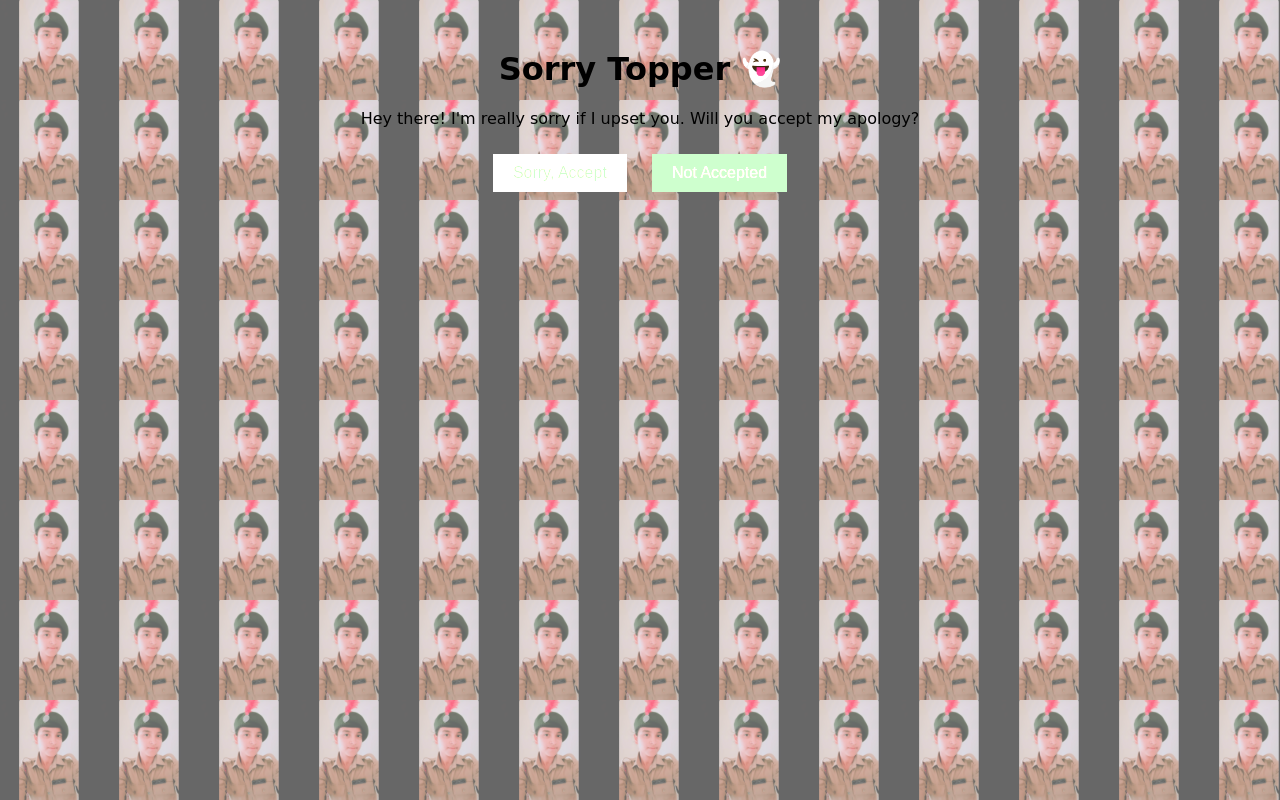
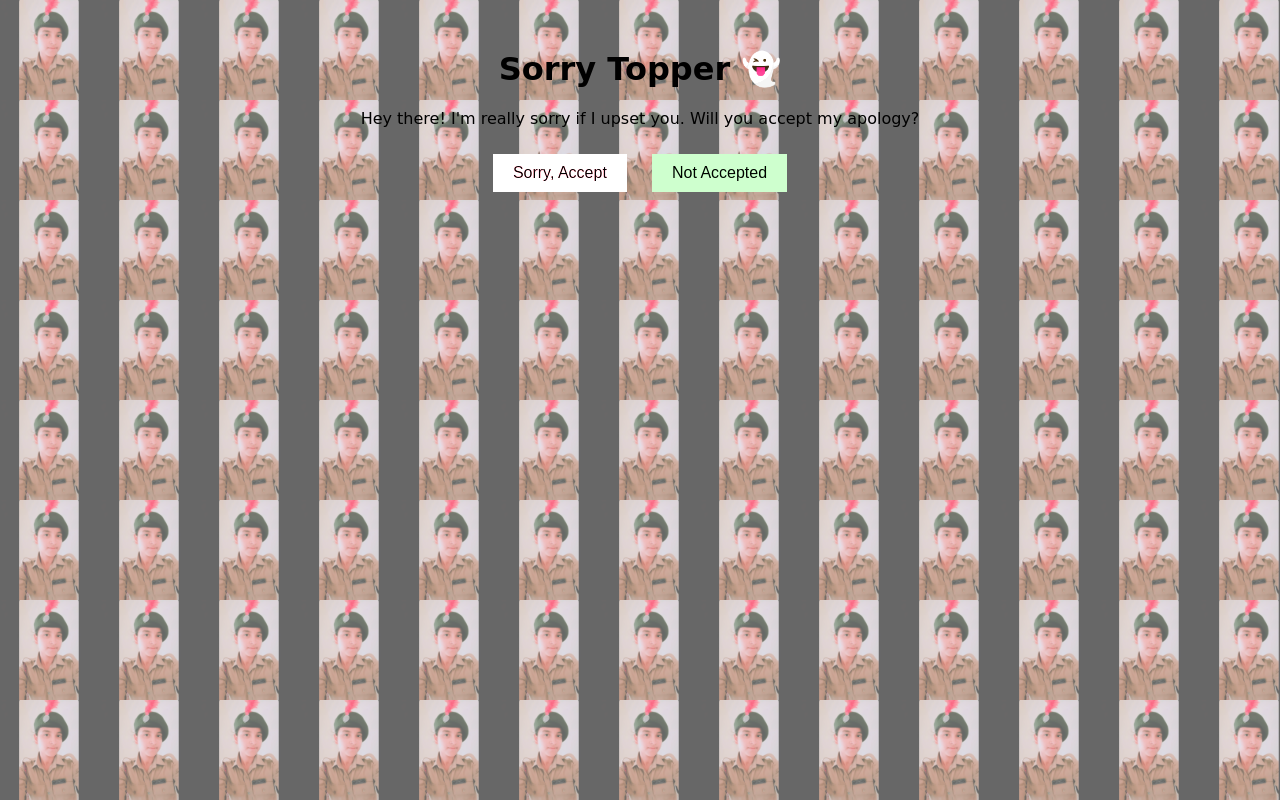
Before and after one commit to hackermani143/friend.github.io, a plain HTML site: page index.html in a window 1280 px wide. Drawn offline with Linux system fonts and the light colour scheme.

Commit message:
Update index.html

```diff
--- a/index.html
+++ b/index.html
@@ -35,12 +35,12 @@
 
         #apologyBtn {
             background-color: #FFB6C1; /* Baby Pink */
-            color: #8FBC8F; /* Light Green */
+            color: black;
         }
 
         #notAcceptedBtn {
             background-color: #8FBC8F; /* Light Green */
-            color: #FFB6C1; /* Baby Pink */
+            color: black; /* Baby Pink */
         }
 
         .message {
```
